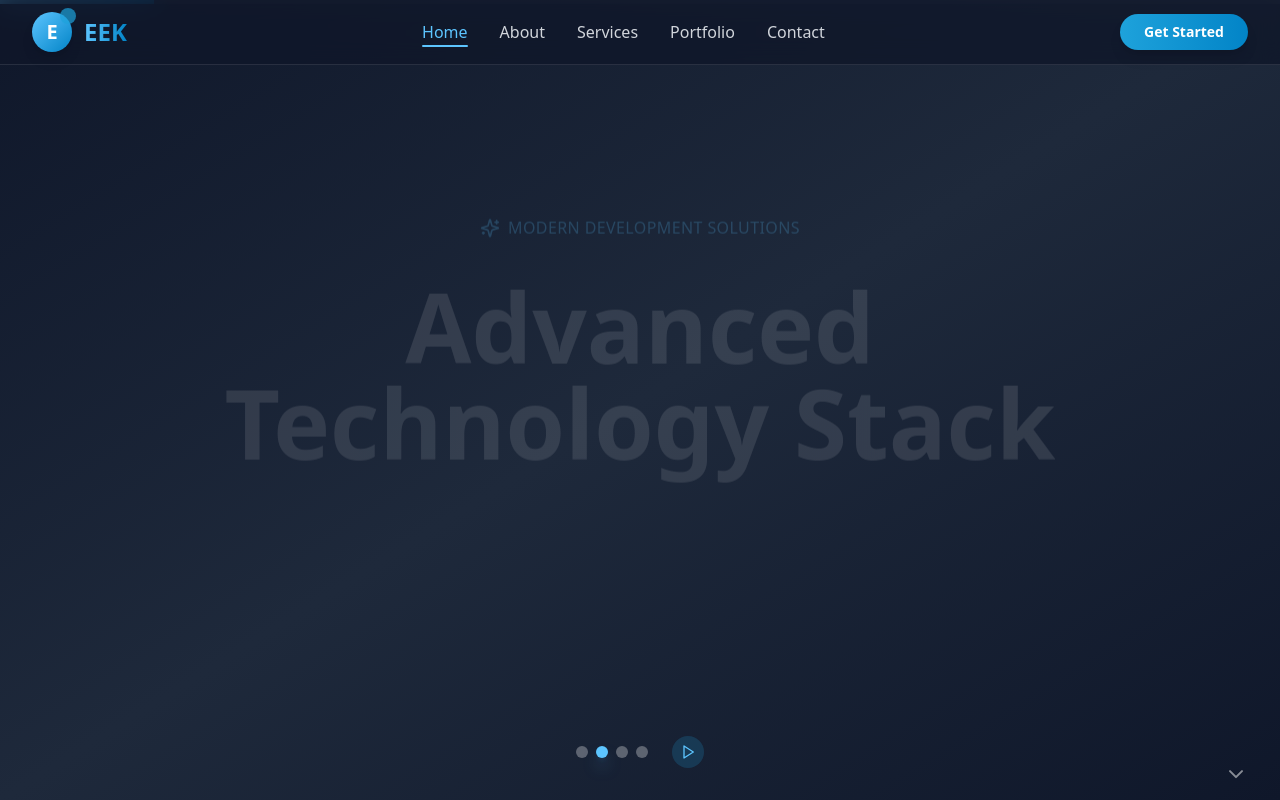
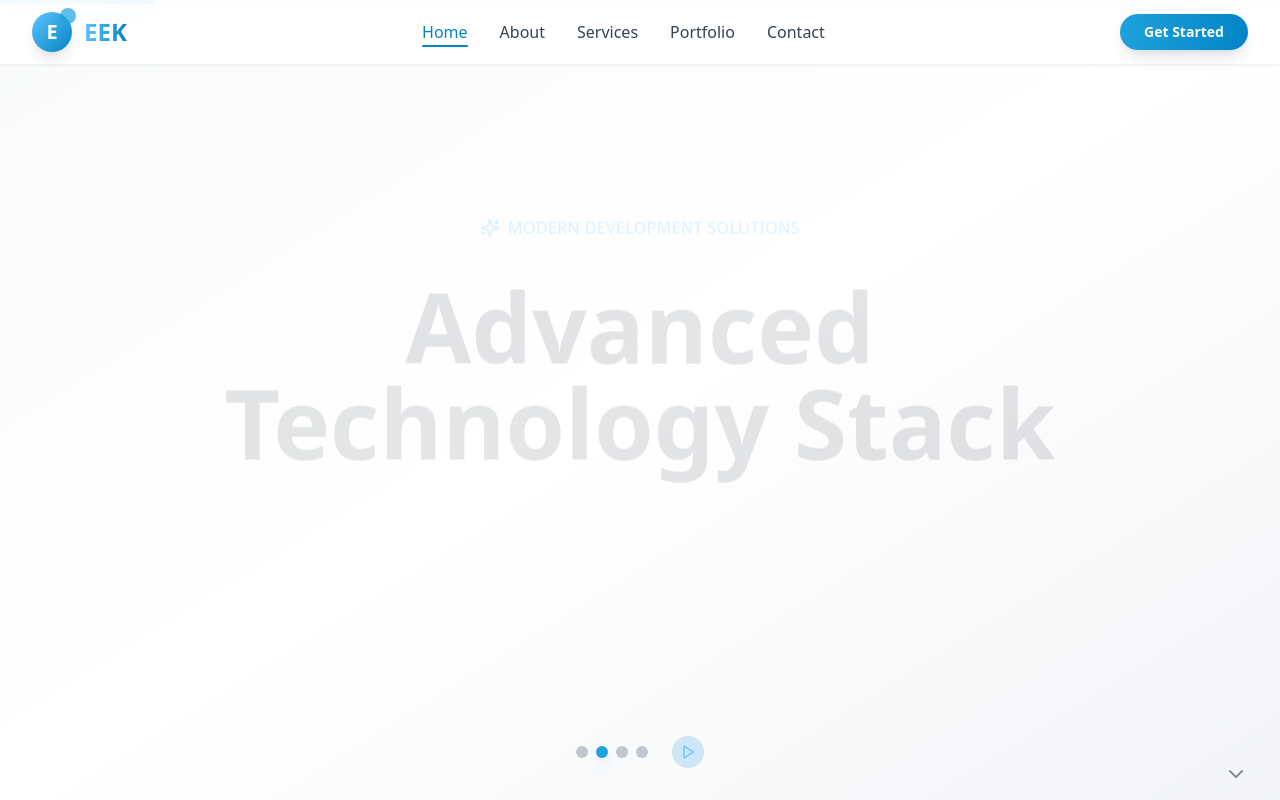
Before and after one commit to KwameGilbert/wedding, a React (Vite) app: page / in a window 1280 px wide. Shown: the top 800 px of the page. Built offline with nearby package versions, Linux system fonts and the light colour scheme; the HTML template or start-up script is replaced by a standard one.

Commit message:
Update HeroCarousel to use gray and white background
cgen-65f6117545714e97946fb4e5e92d26b5

```diff
--- a/src/components/HeroCarousel.tsx
+++ b/src/components/HeroCarousel.tsx
@@ -150,7 +150,7 @@ const HeroCarousel = () => {
   };
 
   return (
-    <div className="relative min-h-screen overflow-hidden bg-gradient-to-br from-slate-900 via-slate-800 to-slate-900">
+    <div className="relative min-h-screen overflow-hidden bg-gradient-to-br from-gray-50 via-white to-gray-100">
       {/* Background Image Carousel */}
       <AnimatePresence mode="wait">
         <motion.div
@@ -168,7 +168,7 @@ const HeroCarousel = () => {
           <div
             className={`absolute inset-0 bg-gradient-to-br ${slides[currentSlide].gradient}`}
           />
-          <div className="absolute inset-0 bg-slate-900/40" />
+          <div className="absolute inset-0 bg-white/60" />
         </motion.div>
       </AnimatePresence>
 
@@ -207,7 +207,7 @@ const HeroCarousel = () => {
                 variants={textVariants}
                 className="text-4xl sm:text-6xl lg:text-7xl xl:text-8xl font-bold leading-tight"
               >
-                <span className="bg-gradient-to-r from-white via-gray-100 to-white bg-clip-text text-transparent">
+                <span className="bg-gradient-to-r from-gray-900 via-gray-800 to-gray-900 bg-clip-text text-transparent">
                   {slides[currentSlide].title}
                 </span>
               </motion.h1>
@@ -216,7 +216,7 @@ const HeroCarousel = () => {
               <motion.p
                 custom={2}
                 variants={textVariants}
-                className="text-lg sm:text-xl lg:text-2xl text-gray-300 max-w-3xl mx-auto leading-relaxed"
+                className="text-lg sm:text-xl lg:text-2xl text-gray-700 max-w-3xl mx-auto leading-relaxed"
               >
                 {slides[currentSlide].description}
               </motion.p>
@@ -236,7 +236,7 @@ const HeroCarousel = () => {
                 <Button
                   variant="outline"
                   size="lg"
-                  className="border-2 border-eek-blue-400/30 bg-eek-blue-400/10 backdrop-blur-sm hover:bg-eek-blue-400/20 text-eek-blue-400 font-semibold px-8 py-4 text-lg rounded-full"
+                  className="border-2 border-eek-blue-500 bg-white/80 backdrop-blur-sm hover:bg-eek-blue-50 text-eek-blue-600 font-semibold px-8 py-4 text-lg rounded-full"
                 >
                   Learn More
                 </Button>
@@ -257,8 +257,8 @@ const HeroCarousel = () => {
                 onClick={() => goToSlide(index)}
                 className={`w-3 h-3 rounded-full transition-all duration-300 ${
                   index === currentSlide
-                    ? "bg-eek-blue-400 shadow-lg shadow-eek-blue-400/50"
-                    : "bg-white/30 hover:bg-white/50"
+                    ? "bg-eek-blue-500 shadow-lg shadow-eek-blue-400/50"
+                    : "bg-gray-400/60 hover:bg-gray-500/70"
                 }`}
               />
             ))}
@@ -283,7 +283,7 @@ const HeroCarousel = () => {
       {/* Next Slide Hint */}
       <motion.button
         onClick={nextSlide}
-        className="absolute bottom-4 right-8 text-white/50 hover:text-eek-blue-400 transition-colors duration-300 z-20"
+        className="absolute bottom-4 right-8 text-gray-600/70 hover:text-eek-blue-500 transition-colors duration-300 z-20"
         animate={{ y: [0, 10, 0] }}
         transition={{ repeat: Infinity, duration: 2 }}
       >
@@ -291,7 +291,7 @@ const HeroCarousel = () => {
       </motion.button>
 
       {/* Progress Bar */}
-      <div className="absolute top-0 left-0 w-full h-1 bg-white/10 z-20">
+      <div className="absolute top-0 left-0 w-full h-1 bg-gray-300/40 z-20">
         <motion.div
           className="h-full bg-gradient-to-r from-eek-blue-400 to-eek-blue-600"
           initial={{ width: "0%" }}
--- a/src/components/Navigation.tsx
+++ b/src/components/Navigation.tsx
@@ -23,7 +23,7 @@ const Navigation = () => {
       initial={{ y: -100, opacity: 0 }}
       animate={{ y: 0, opacity: 1 }}
       transition={{ duration: 0.6, ease: "easeOut" }}
-      className="fixed top-0 left-0 right-0 z-50 bg-slate-900/80 backdrop-blur-md border-b border-white/10"
+      className="fixed top-0 left-0 right-0 z-50 bg-white/90 backdrop-blur-md border-b border-gray-200/50 shadow-sm"
     >
       <div className="max-w-7xl mx-auto px-4 sm:px-6 lg:px-8">
         <div className="flex justify-between items-center h-16">
@@ -53,8 +53,8 @@ const Navigation = () => {
                 <motion.span
                   className={`font-medium transition-colors duration-300 relative ${
                     location.pathname === item.href
-                      ? "text-eek-blue-400"
-                      : "text-gray-300 hover:text-eek-blue-400"
+                      ? "text-eek-blue-600"
+                      : "text-gray-700 hover:text-eek-blue-500"
                   }`}
                   whileHover={{ y: -2 }}
                   initial={{ opacity: 0, y: 20 }}
@@ -64,7 +64,7 @@ const Navigation = () => {
                   {item.name}
                   {location.pathname === item.href && (
                     <motion.div
-                      className="absolute -bottom-1 left-0 right-0 h-0.5 bg-eek-blue-400 rounded-full"
+                      className="absolute -bottom-1 left-0 right-0 h-0.5 bg-eek-blue-600 rounded-full"
                       layoutId="activeTab"
                       initial={false}
                       transition={{
@@ -94,7 +94,7 @@ const Navigation = () => {
           {/* Mobile Menu Button */}
           <button
             onClick={toggleMenu}
-            className="md:hidden text-gray-300 hover:text-eek-blue-400 transition-colors duration-300"
+            className="md:hidden text-gray-700 hover:text-eek-blue-500 transition-colors duration-300"
           >
             {isMenuOpen ? (
               <X className="w-6 h-6" />
@@ -114,7 +114,7 @@ const Navigation = () => {
             : { height: 0, opacity: 0 }
         }
         transition={{ duration: 0.3, ease: "easeInOut" }}
-        className="md:hidden overflow-hidden bg-slate-900/95 backdrop-blur-md border-t border-white/10"
+        className="md:hidden overflow-hidden bg-white/95 backdrop-blur-md border-t border-gray-200/50"
       >
         <div className="px-4 py-6 space-y-4">
           {navItems.map((item, index) => (
@@ -122,8 +122,8 @@ const Navigation = () => {
               <motion.span
                 className={`block font-medium py-2 transition-colors duration-300 ${
                   location.pathname === item.href
-                    ? "text-eek-blue-400"
-                    : "text-gray-300 hover:text-eek-blue-400"
+                    ? "text-eek-blue-600"
+                    : "text-gray-700 hover:text-eek-blue-500"
                 }`}
                 initial={{ x: -20, opacity: 0 }}
                 animate={
--- a/src/pages/About.tsx
+++ b/src/pages/About.tsx
@@ -72,7 +72,7 @@ const About = () => {
   ];
 
   return (
-    <div className="min-h-screen bg-gradient-to-br from-slate-900 via-slate-800 to-slate-900">
+    <div className="min-h-screen bg-gradient-to-br from-gray-50 via-white to-gray-100">
       <Navigation />
 
       {/* Hero Section */}
@@ -89,7 +89,7 @@ const About = () => {
                 About EEK
               </span>
             </h1>
-            <p className="text-xl md:text-2xl text-gray-300 leading-relaxed mb-8">
+            <p className="text-xl md:text-2xl text-gray-700 leading-relaxed mb-8">
               We're a team of passionate innovators dedicated to transforming
               ideas into digital realities that drive success and inspire
               growth.
@@ -104,7 +104,7 @@ const About = () => {
               <Button
                 variant="outline"
                 size="lg"
-                className="border-2 border-eek-blue-400/30 bg-eek-blue-400/10 backdrop-blur-sm hover:bg-eek-blue-400/20 text-eek-blue-400 font-semibold px-8 py-4 rounded-full"
+                className="border-2 border-eek-blue-500 bg-white hover:bg-eek-blue-50 text-eek-blue-600 font-semibold px-8 py-4 rounded-full"
               >
                 Our Story
               </Button>
```
